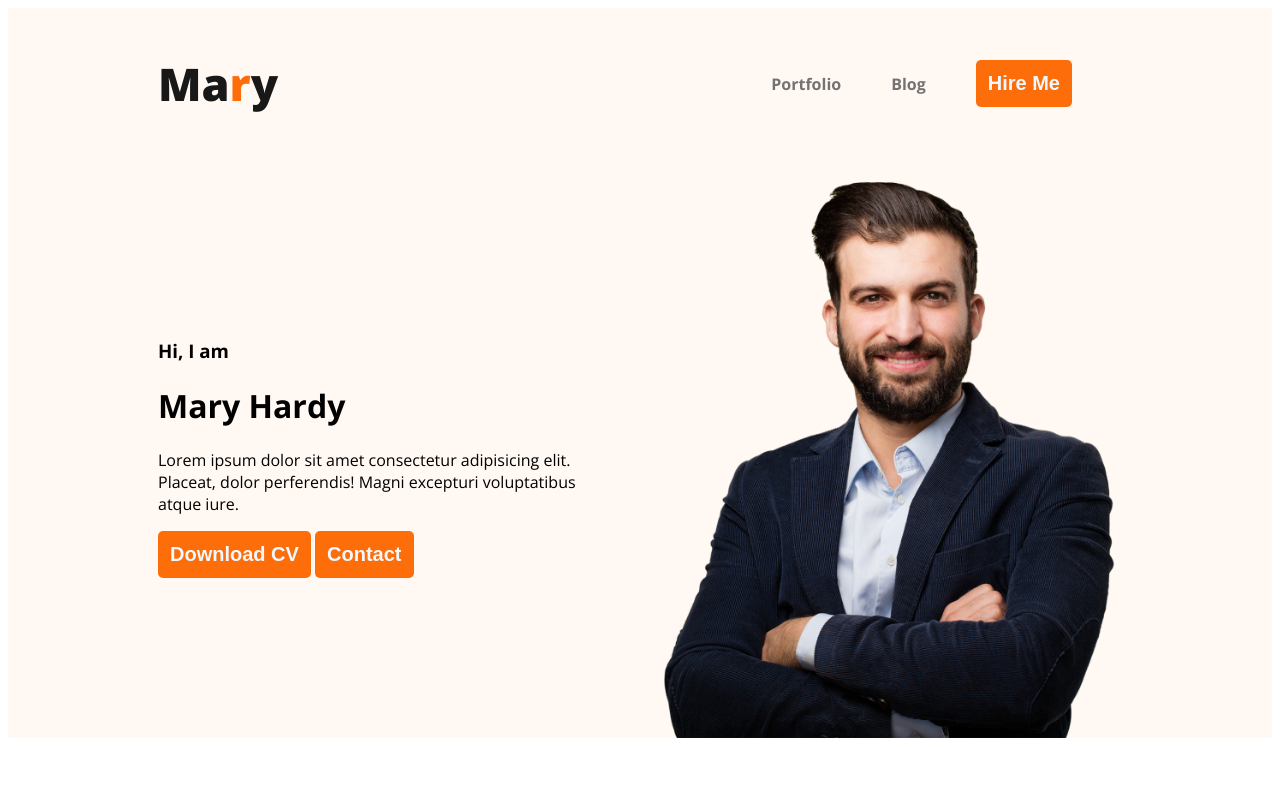
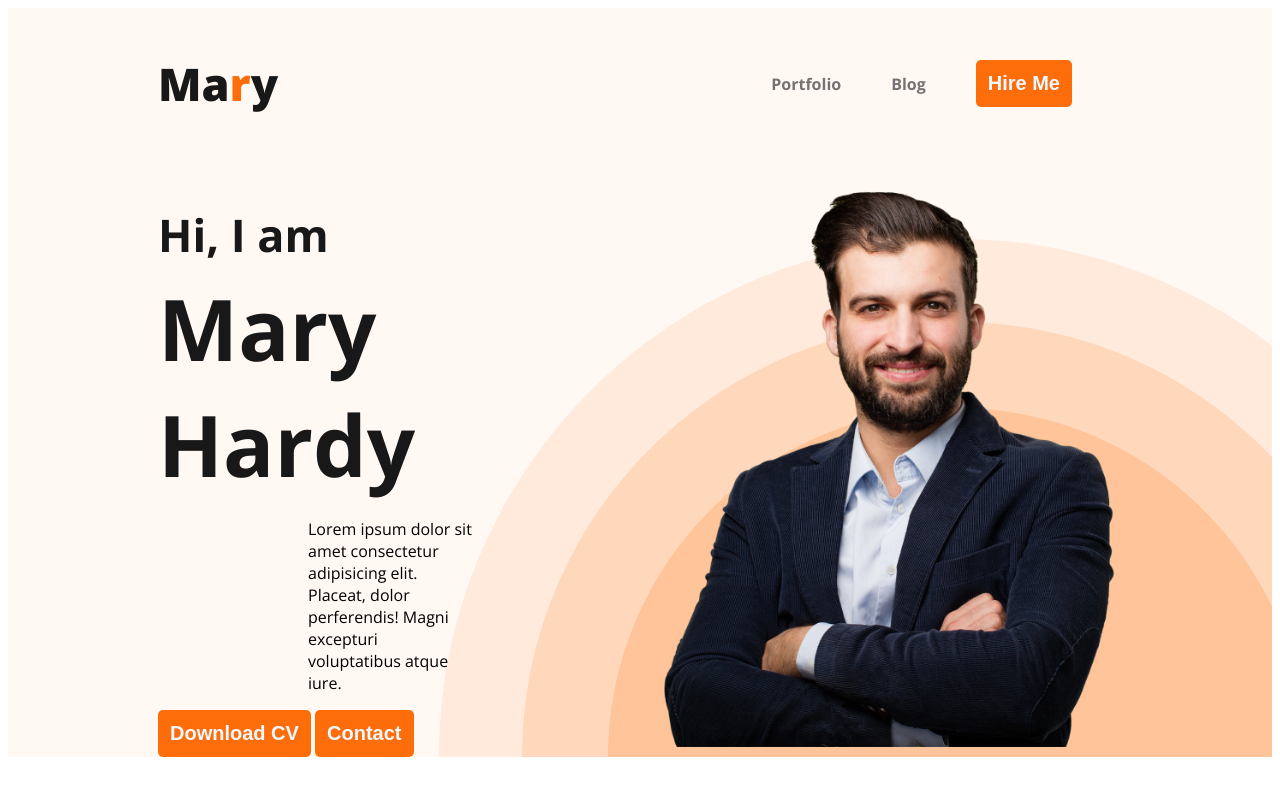
Before and after one commit to Nahiyan-bit/web-hardy, a plain HTML site: page index.html in a window 1280 px wide. Drawn offline with nearby package versions, Linux system fonts and the light colour scheme.

Commit message:
working on banner finishing

```diff
--- a/Styles/color.css
+++ b/Styles/color.css
@@ -43,6 +43,9 @@ nav a{
 }
 .header{
     background-color: #FFF8F3;
+    background-image: url('../images/header_bg.png');
+    background-repeat: no-repeat;
+    background-position: right bottom;
 }
 .banner{
     padding: 0px 150px;
@@ -52,3 +55,21 @@ nav a{
 .banner .pp{
     width: 500px
 }
+.banner-welcome{
+    font-size: 45px;
+    color: #181818;
+    margin-bottom: 0px;
+}
+.banner-name{
+    color: #181818;
+    font-size: 85px;
+    margin-top: 5px;
+    margin-bottom: 10px;
+}
+.banner-des{
+    margin-top: 5px;
+
+}
+.banner-content{
+    max-width: 1100px;
+}
--- a/index.html
+++ b/index.html
@@ -20,10 +20,10 @@
             </ul>
         </nav>
         <div class="banner">
-            <div>
+            <div class="banner-content">
                 <h3 class="banner-welcome">Hi, I am</h3>
                 <h1 class="banner-name">Mary Hardy</h1>
-                <p>Lorem ipsum dolor sit amet consectetur adipisicing elit. Placeat, dolor perferendis! Magni excepturi voluptatibus atque iure.</p>
+                <p class="banner des">Lorem ipsum dolor sit amet consectetur adipisicing elit. Placeat, dolor perferendis! Magni excepturi voluptatibus atque iure.</p>
                 <button class="btn-color">Download CV</button>
                 <button class="btn-color">Contact</button>
             </div>
```
